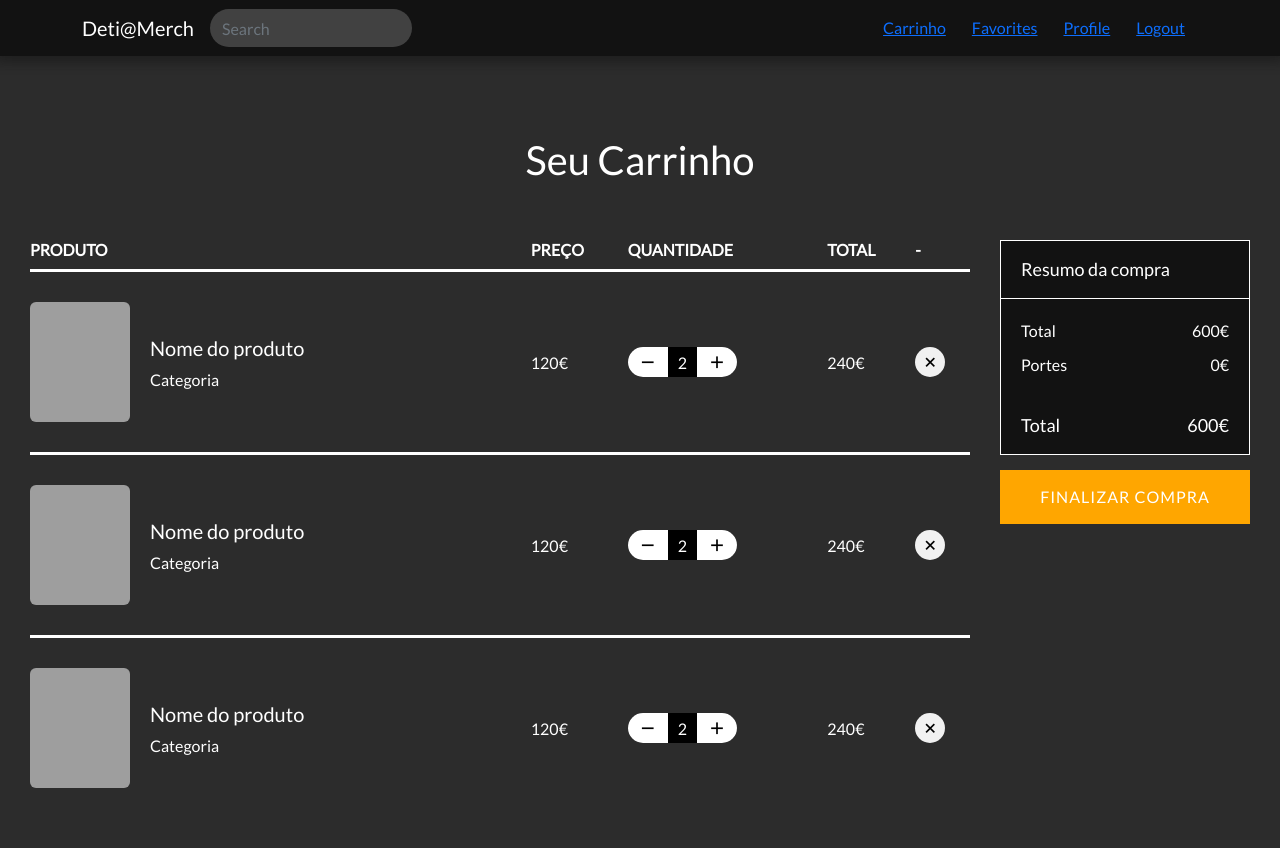
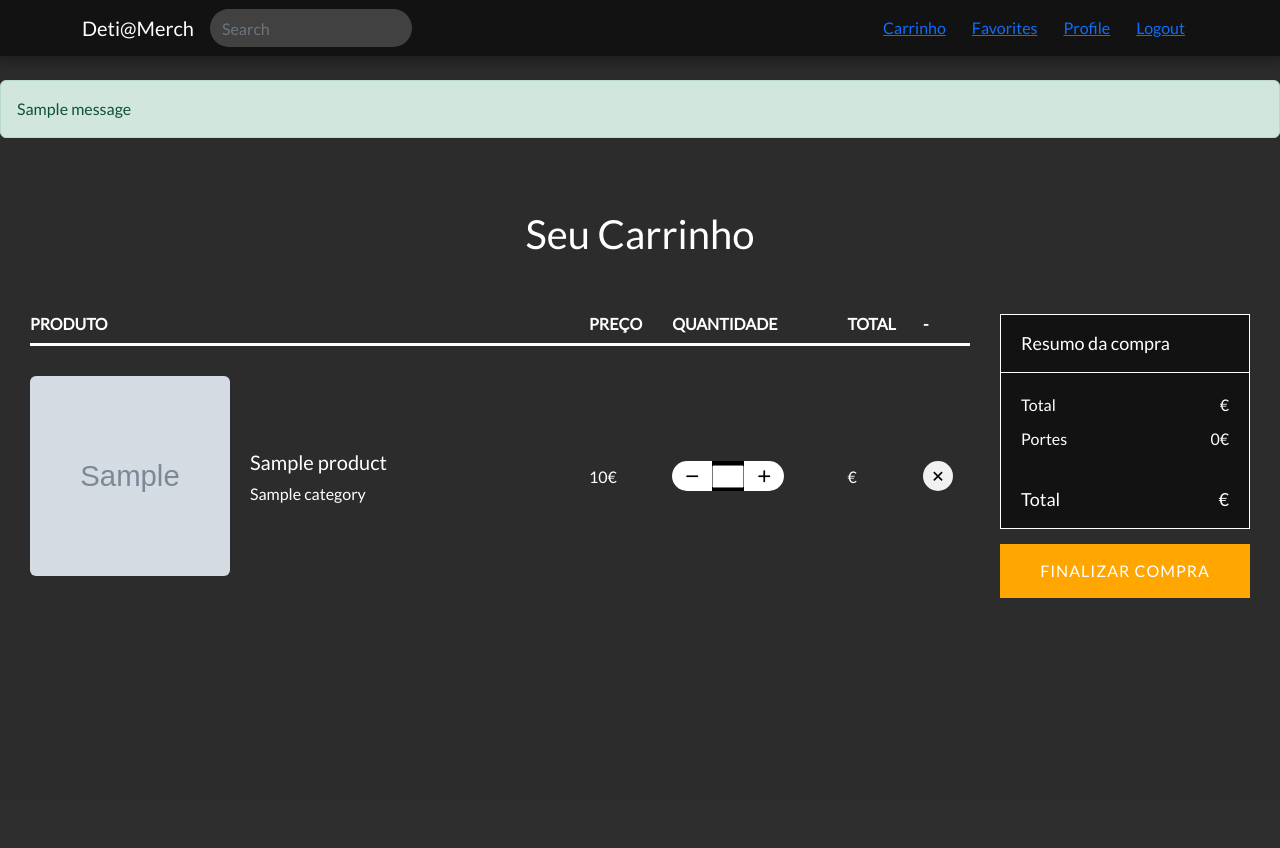
Before and after one commit to MiguelReis23/1st-project-sio, a Python web app: template app/templates/cart.html in a window 1280 px wide. After the commit the page ends 598 px from the top, so only its background shows below. Run offline with Jinja, Linux system fonts and the light colour scheme; the template is opened without the code that fills it: most values are stand-ins (such as "Sample title", 1, 10 or a date in 2020); grey boxes marked "Sample" are stand-in pictures; one stand-in notice (Sample message) is shown; grey boxes are pictures that could not be loaded.

Commit message:
API integration with favorites and cart

```diff
--- a/app/templates/base.html
+++ b/app/templates/base.html
@@ -37,6 +37,8 @@
             integrity="sha384-kenU1KFdBIe4zVF0s0G1M5b4hcpxyD9F7jL+jjXkk+Q2h455rYXK/7HAuoJl+0I4"
             crossorigin="anonymous"
         ></script>
+        <!-- JQuery -->
+        <script src="https://ajax.googleapis.com/ajax/libs/jquery/3.5.1/jquery.min.js"></script>
 
         {% block scripts %} {% endblock %}
     </body>
--- a/app/templates/cart.html
+++ b/app/templates/cart.html
@@ -16,6 +16,11 @@
 	<link rel="stylesheet" href="css/car.css">
 </head>
 <body>
+	{% for message in get_flashed_messages() %}
+		<div class="alert alert-success" role="alert">
+			{{ message }}
+		</div>
+	{% endfor %}
 	<main>
 		<main>
 			<div class="page-title">Seu Carrinho</div>
@@ -32,75 +37,35 @@
 					</tr>
 				  </thead>
 				  <tbody>
-					<tr>
+					  {%for product in product_details%}
+					  <tr>
 					  <td>
 						<div class="product">
-						  <img src="https://picsum.photos/100/120" alt="" />
+						  <img width="200" height="200" src="{{url_for('static',filename='assets/'+ product.image)}}" alt="{{product.name}}">
 						  <div class="info">
-							<div class="name">Nome do produto</div>
-							<div class="category">Categoria</div>
+							<div class="name">{{product.name}}</div>
+							<div class="category">{{product.category.name}}</div>
 						  </div>
 						</div>
 					  </td>
-					  <td>120€</td>
+					  <td>{{product.price}}€</td>
 					  <td>
+						<form action="/cart" method="POST">
 						<div class="qty">
 						  <button><i class="bx bx-minus"></i></button>
-						  <span>2</span>
+						  <input size="2"class="quantity" value="" name="quantity">
 						  <button><i class="bx bx-plus"></i></button>
 						</div>
+						</form>
 					  </td>
-					  <td>240€</td>
+					  <td>€</td>
 					  <td>
+						<form action="/cart/remove/{{product.id}}" method="POST">
 						<button class="remove"><i class="bx bx-x"></i></button>
+						</form>
 					  </td>
 					</tr>
-					<tr>
-					  <td>
-						<div class="product">
-						  <img src="https://picsum.photos/100/120" alt="" />
-						  <div class="info">
-							<div class="name">Nome do produto</div>
-							<div class="category">Categoria</div>
-						  </div>
-						</div>
-					  </td>
-					  <td>120€</td>
-					  <td>
-						<div class="qty">
-						  <button><i class="bx bx-minus"></i></button>
-						  <span>2</span>
-						  <button><i class="bx bx-plus"></i></button>
-						</div>
-					  </td>
-					  <td>240€</td>
-					  <td>
-						<button class="remove"><i class="bx bx-x"></i></button>
-					  </td>
-					</tr>
-					<tr>
-					  <td>
-						<div class="product">
-						  <img src="https://picsum.photos/100/120" alt="" />
-						  <div class="info">
-							<div class="name">Nome do produto</div>
-							<div class="category">Categoria</div>
-						  </div>
-						</div>
-					  </td>
-					  <td>120€</td>
-					  <td>
-						<div class="qty">
-						  <button><i class="bx bx-minus"></i></button>
-						  <span>2</span>
-						  <button><i class="bx bx-plus"></i></button>
-						</div>
-					  </td>
-					  <td>240€</td>
-					  <td>
-						<button class="remove"><i class="bx bx-x"></i></button>
-					  </td>
-					</tr>
+					{%endfor%}
 				  </tbody>
 				</table>
 			  </section>
@@ -108,12 +73,12 @@
 				<div class="box">
 				  <header>Resumo da compra</header>
 				  <div class="info">
-					<div><span>Total</span><span>600€</span></div>
+					<div><span>Total</span><span>€</span></div>
 					<div><span>Portes</span><span>0€</span></div>
 				  </div>
 				  <footer>
 					<span>Total</span>
-					<span>600€</span>
+					<span>€</span>
 				  </footer>
 				</div>
 				<button>Finalizar Compra</button>
@@ -124,3 +89,8 @@
 </html>
 
 {%endblock%}
+
+
+{% block scripts %}
+<!-- <script src="{{ url_for('static',filename='js/cart_box.js') }}"></script> -->
+{% endblock %}
```
Also changed, not shown: app/cart.py (+36 -34 lines), app/favorites.py (+45 -5 lines), app/main.py (+8 -1 lines), app/models.py (+0 -9 lines), app/templates/favorites.html (+8 -14 lines), app/templates/index.html (+12 -2 lines), app/static/assets/default.png (added).
